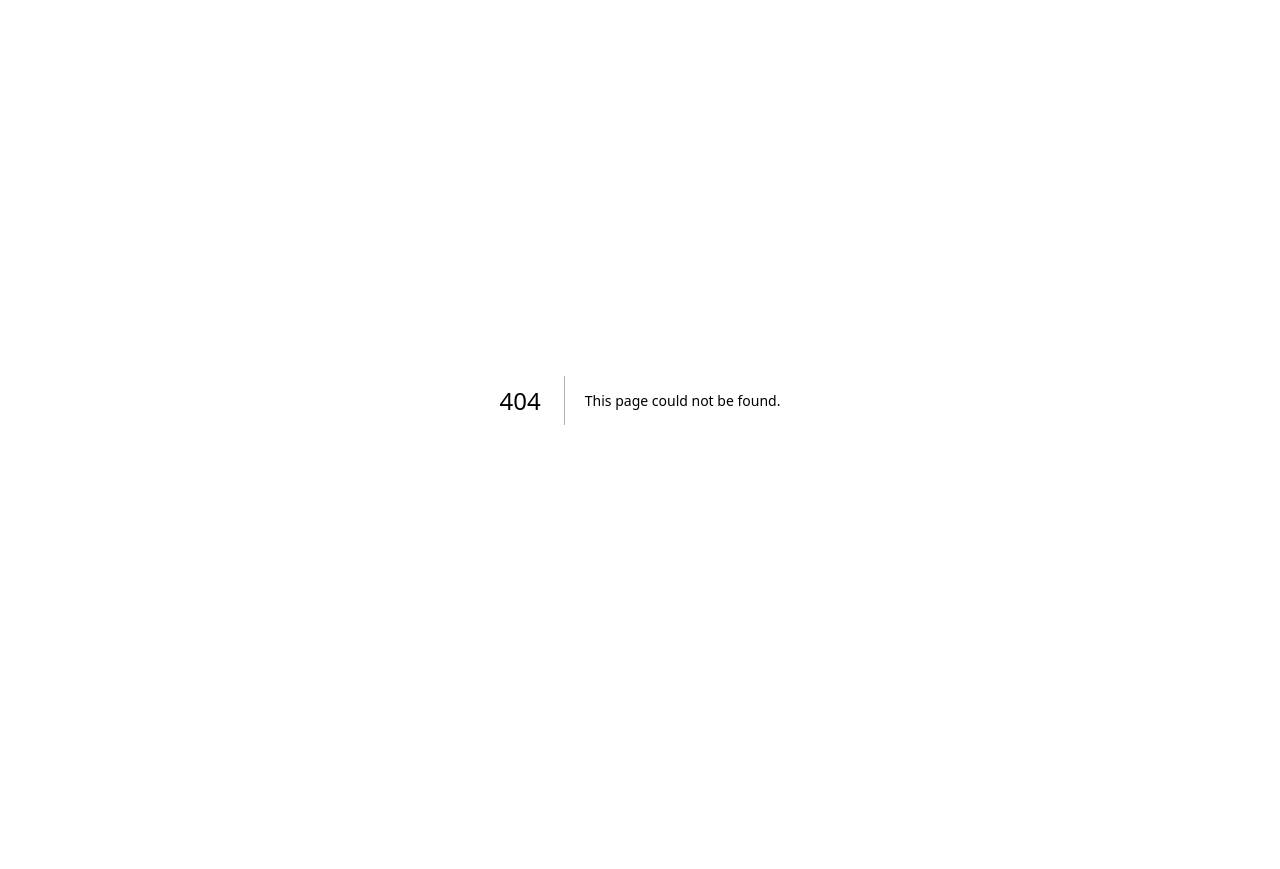
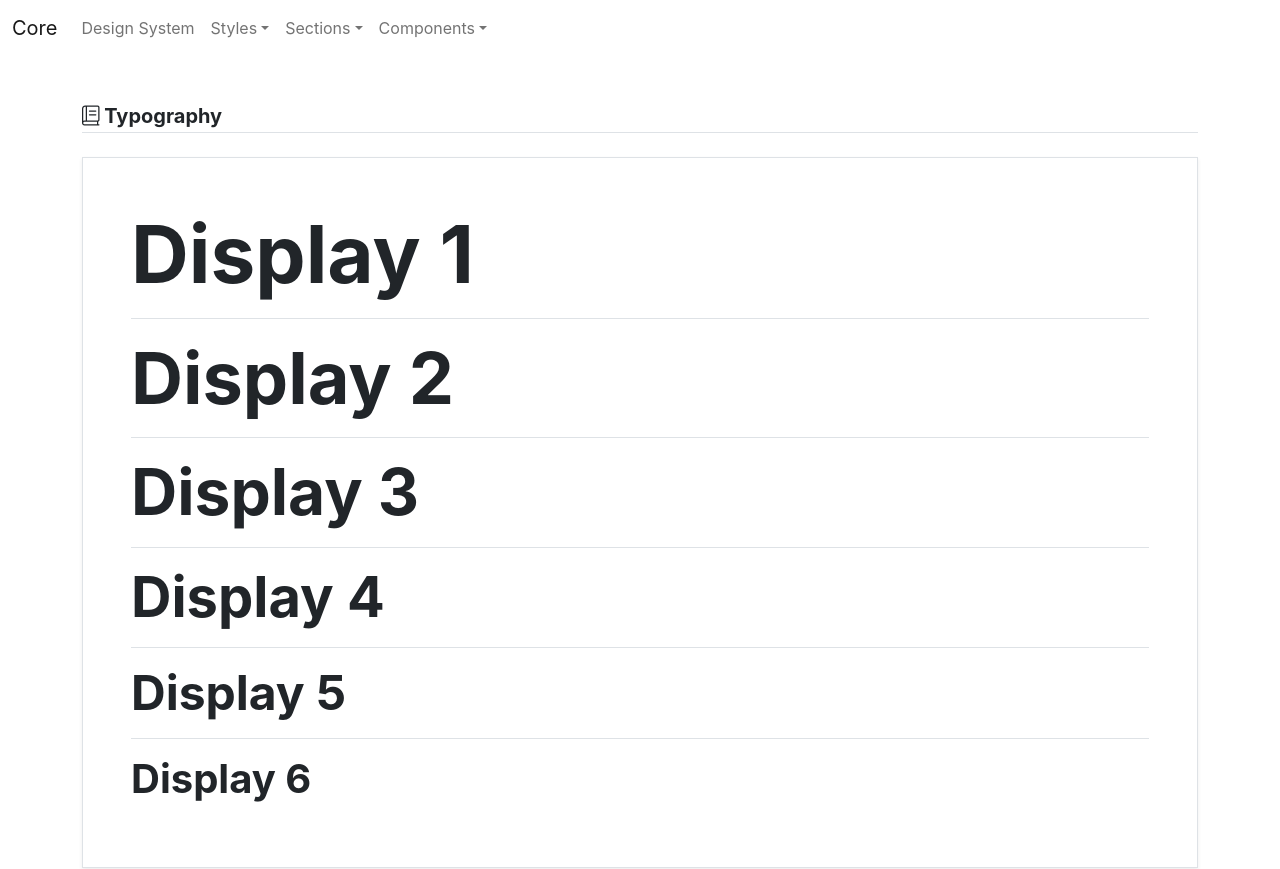
Before and after one commit to hscersosimo/core, a Next.js app: page /docs/content/all_sections in a window 1280 px wide. Before the commit this address had no page. Shown: the top 869 px of the page. Before the commit the page ends 800 px from the top, so only its background shows below. Built offline with nearby package versions, Linux system fonts and the light colour scheme; a web font is replaced by a local one.

Commit message:
nav components/sections

```diff
--- /dev/null
+++ b/app/docs/_nav/nav_components.js
@@ -0,0 +1,33 @@
+import Link from "next/link";
+
+const NavComponents = () => {
+  return (
+    <>
+      <li className="nav-item dropdown">
+        <a
+          className="nav-link dropdown-toggle"
+          href="#"
+          id="dropdown03"
+          data-bs-toggle="dropdown"
+          aria-expanded="false"
+        >
+          Components
+        </a>
+        <ul className="dropdown-menu" aria-labelledby="dropdown03">
+          <li>
+            <Link className="dropdown-item" href="/docs/content/all_components">
+              All Components
+            </Link>
+          </li>
+          <li>
+            <Link className="dropdown-item" href="/docs/content/accordion">
+              Accordion
+            </Link>
+          </li>
+        </ul>
+      </li>
+    </>
+  );
+};
+
+export default NavComponents;
--- a/app/docs/_nav/nav_sections.js
+++ b/app/docs/_nav/nav_sections.js
@@ -15,8 +15,8 @@ const NavSections = () => {
         </a>
         <ul className="dropdown-menu" aria-labelledby="dropdown03">
           <li>
-            <Link className="dropdown-item" href="/docs/content/all_components">
-              All Components
+            <Link className="dropdown-item" href="/docs/content/all_sections">
+              All Sections
             </Link>
           </li>
           <li>
--- a/app/docs/content/LoadSection.js
+++ b/app/docs/content/LoadSection.js
@@ -10,6 +10,7 @@ import ChecksRadios from "./checks_radios/page";
 import SelectDropdown from "./select_dropdown/page";
 import Sliders from "./sliders/page";
 import Validations from "./validations/page";
+import Accordion from "./accordion/page";
 
 const LoadSection = (props) => {
   // First we define our ListOfSections
@@ -23,8 +24,8 @@ const LoadSection = (props) => {
       { name: "Fonts", component: <Fonts /> },
       { name: "Icons", component: <Icons /> },
     ];
-  } else {
-    // List of sections for the 'Components' group
+  } else if (type === "sections") {
+    // List of sections for the 'Sections' group
     listOfSections = [
       { name: "Typography", component: <Typography /> },
       { name: "Buttons", component: <Buttons /> },
@@ -36,6 +37,9 @@ const LoadSection = (props) => {
       { name: "Sliders", component: <Sliders /> },
       { name: "Validations", component: <Validations /> },
     ];
+  } else {
+    // List of sections for the 'Components' group
+    listOfSections = [{ name: "Accordion", component: <Accordion /> }];
   }
 
   // We receive a section name to be displayed
--- /dev/null
+++ b/app/docs/content/accordion/page.js
@@ -0,0 +1,12 @@
+import SectionHeader from "../_ui/SectionHeader";
+import Container from "../_ui/Container";
+
+const Accordion = () => {
+  return (
+    <>
+      <SectionHeader name="Accordion" icon="standard-definition" />
+    </>
+  );
+};
+
+export default Accordion;
--- /dev/null
+++ b/app/docs/content/all_sections/page.js
@@ -0,0 +1,11 @@
+import LoadSection from "../LoadSection";
+
+const AllSections = () => {
+  return (
+    <>
+      <LoadSection type="sections" targetSection="All" />
+    </>
+  );
+};
+
+export default AllSections;
--- a/app/docs/nav.js
+++ b/app/docs/nav.js
@@ -1,6 +1,7 @@
 import Link from "next/link";
 import NavStyles from "./_nav/nav_styles";
 import NavSections from "./_nav/nav_sections";
+import NavComponents from "./_nav/nav_components";
 
 const Nav = () => {
   return (
@@ -30,8 +31,9 @@ const Nav = () => {
                 </Link>
               </li>
 
-              <NavStyles></NavStyles>
-              <NavSections></NavSections>
+              <NavStyles />
+              <NavSections />
+              <NavComponents />
             </ul>
           </div>
         </div>
```
